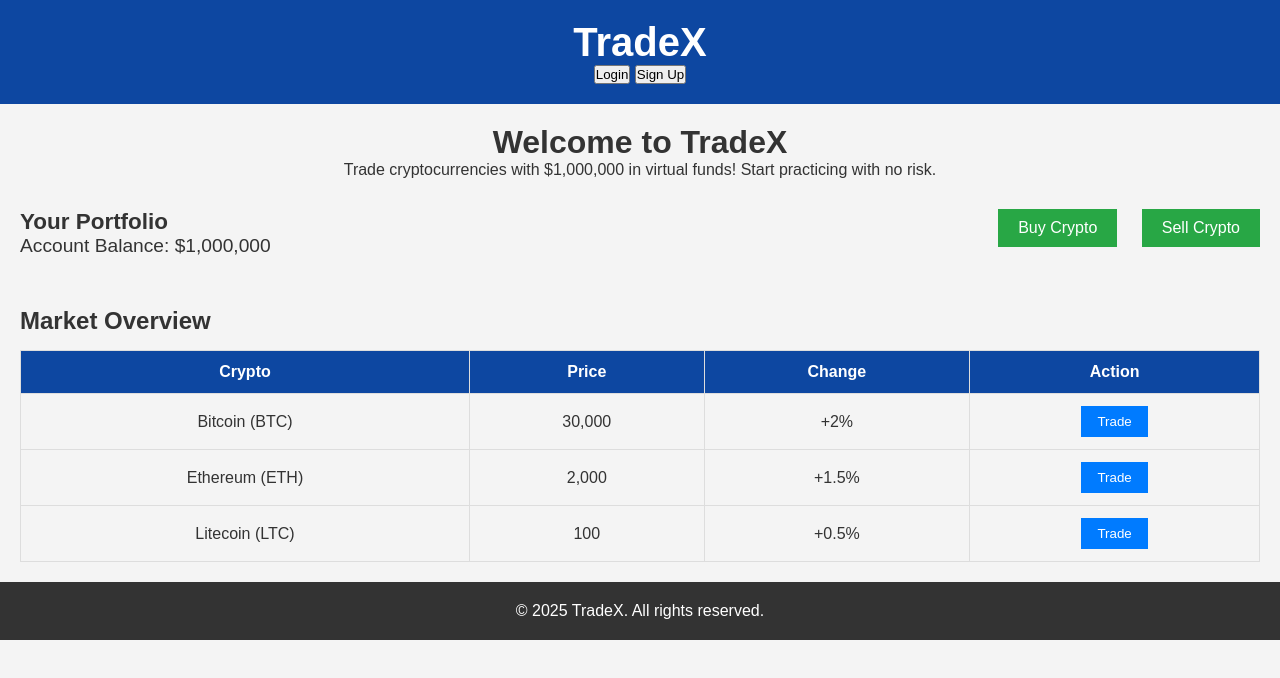
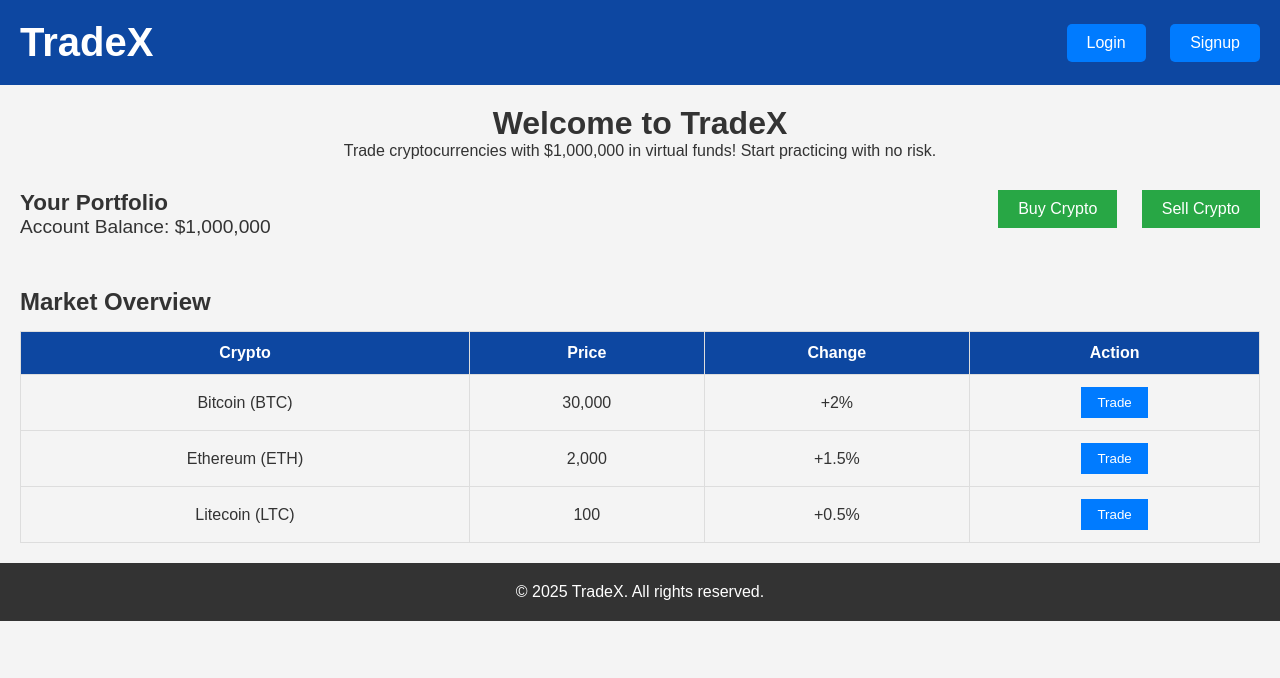
Before and after one commit to nayangoje/tradexnayan, a plain HTML site: page index.html in a window 1280 px wide. Drawn offline with Linux system fonts and the light colour scheme; no server answers.

Commit message:
Add files via upload

```diff
--- a/index.html
+++ b/index.html
@@ -3,7 +3,7 @@
 <head>
     <meta charset="UTF-8">
     <meta name="viewport" content="width=device-width, initial-scale=1.0">
-    <title>Crypto Paper Trading</title>
+    <title>TradeX</title>
     <link rel="stylesheet" href="styles.css">
 </head>
 <body>
@@ -11,9 +11,9 @@
         <div class="logo">
             <h1>TradeX</h1>
         </div>
-        <div>
-            <button id="login">Login</button>
-            <button id="signup">Sign Up</button>
+        <div class="auth-buttons">
+            <button id="loginBtn">Login</button>
+            <button id="signupBtn">Signup</button>
         </div>
     </header>
 
--- a/script.js
+++ b/script.js
@@ -89,3 +89,14 @@ window.addEventListener("click", (event) => {
         tradeModal.style.display = "none";
     }
 });
+
+// Event listeners for login and signup buttons
+document.getElementById("loginBtn").addEventListener("click", () => {
+    alert("Login functionality not implemented yet.");
+    // You can redirect to a login page or show a modal with login form
+});
+
+document.getElementById("signupBtn").addEventListener("click", () => {
+    alert("Signup functionality not implemented yet.");
+    // You can redirect to a signup page or show a modal with signup form
+});
--- a/styles.css
+++ b/styles.css
@@ -1,3 +1,4 @@
+/* Common styles for the website */
 * {
     margin: 0;
     padding: 0;
@@ -14,12 +15,29 @@ header {
     background-color: #0d47a1;
     color: white;
     padding: 20px;
-    text-align: center;
+    display: flex;
+    justify-content: space-between;
+    align-items: center;
 }
 
 header .logo h1 {
     margin: 0;
     font-size: 2.5rem;
+}
+
+.auth-buttons button {
+    background-color: #007bff;
+    color: white;
+    border: none;
+    padding: 10px 20px;
+    cursor: pointer;
+    font-size: 1rem;
+    margin-left: 20px;
+    border-radius: 5px;
+}
+
+.auth-buttons button:hover {
+    background-color: #0056b3;
 }
 
 main {
```
